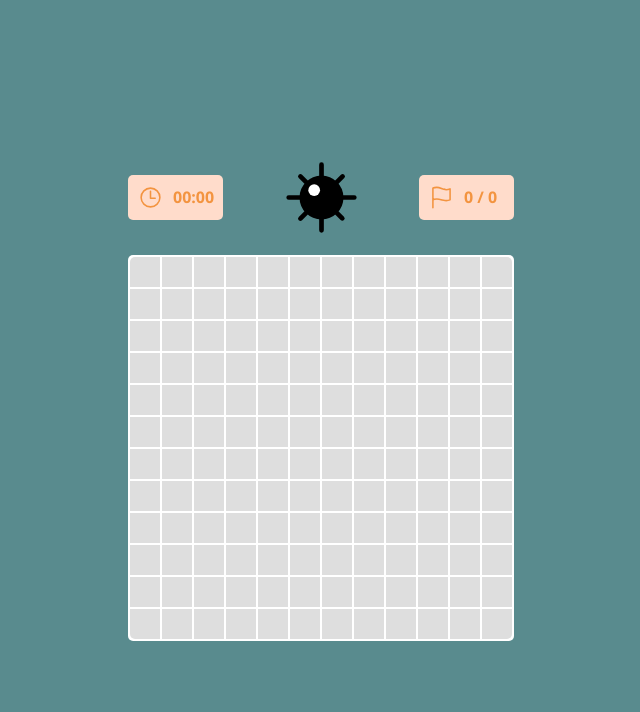
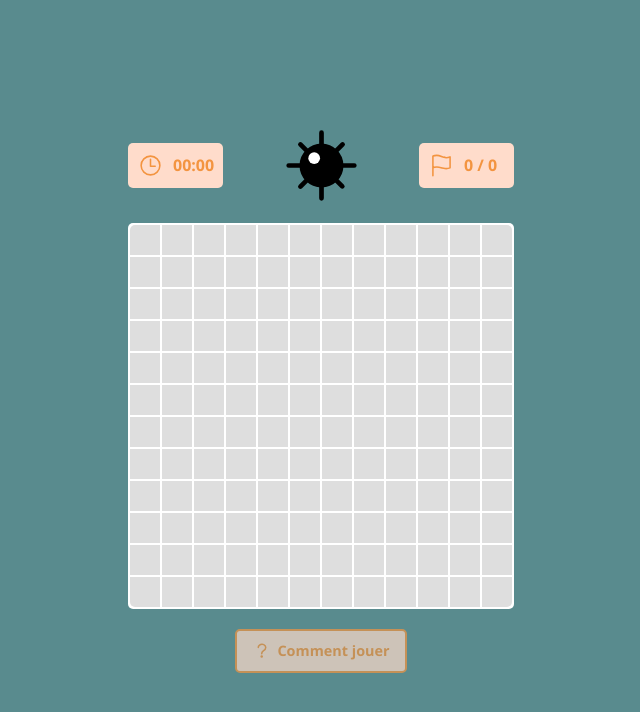
Before and after one commit to cedric69lt/Minesweeper, a React (Create React App) app: page / in a window 1280 px wide. Shown: the top 712 px of the page, without its empty margins (319-959 px from the left). Built offline with nearby package versions, Linux system fonts and the light colour scheme.

Commit message:
✨ (Game): Help popup
Help popup to learn how to play

```diff
--- a/src/App.scss
+++ b/src/App.scss
@@ -17,4 +17,25 @@
 			width: 75px;
 		}
 	}
+
+	& > .helpButton {
+		display: grid;
+		grid-template-columns: 20px 1fr;
+		align-items: center;
+		gap: 5px;
+		padding: 10px 15px;
+		border: 2px solid #f39440;
+		border-radius: 5px;
+		background-color: #ffdccb;
+		font-size: 0.9em;
+		font-weight: 600;
+		color: #f39440;
+		opacity: 0.7;
+		cursor: pointer;
+		transition: opacity 0.3s ease;
+
+		&:hover {
+			opacity: 1;
+		}
+	}
 }
--- a/src/App.tsx
+++ b/src/App.tsx
@@ -1,5 +1,9 @@
 // ---------------------------------------------------------------------------------------------------------------------
 //!                                                       Imports
+// ---------------------------------------------------------------------------------------------------------------------
+
+// ------------------------------------------------------ React --------------------------------------------------------
+import { useState } from 'react';
 // ---------------------------------------------------------------------------------------------------------------------
 
 // ----------------------------------------------------- Context -------------------------------------------------------
@@ -10,14 +14,18 @@ import { RecoilRoot } from 'recoil';
 import Grid from './components/Grid/Grid';
 import Timer from './components/Stats/Timer/Timer';
 import MinesCounter from './components/Stats/MinesCounter/MinesCounter';
+import Help from './components/Help/Help';
 // ---------------------------------------------------------------------------------------------------------------------
 
 // ----------------------------------------------------- Styles --------------------------------------------------------
+import Logo from './assets/logo';
 import './App.scss';
-import Logo from './assets/logo';
+import Question from './assets/question';
 // ---------------------------------------------------------------------------------------------------------------------
 
 const App = () => {
+	const [helpDisplayed, displayHelp] = useState(false);
+
 	return (
 		<div className='App'>
 			<RecoilRoot>
@@ -27,7 +35,21 @@ const App = () => {
 					<MinesCounter />
 				</div>
 				<Grid />
+				<button
+					className='helpButton'
+					onClick={() => displayHelp(true)}
+				>
+					<Question />
+					<span>Comment jouer</span>
+				</button>
 			</RecoilRoot>
+			{helpDisplayed && (
+				<Help
+					onClose={() => {
+						displayHelp(false);
+					}}
+				/>
+			)}
 		</div>
 	);
 };
--- /dev/null
+++ b/src/assets/close.tsx
@@ -0,0 +1,20 @@
+const Close = (props: any) => {
+	return (
+		<svg
+			xmlns='http://www.w3.org/2000/svg'
+			viewBox='0 0 512 512'
+			{...props}
+		>
+			<path
+				fill='none'
+				stroke='currentColor'
+				strokeLinecap='round'
+				strokeLinejoin='round'
+				strokeWidth='32'
+				d='M368 368L144 144M368 144L144 368'
+			/>
+		</svg>
+	);
+};
+
+export default Close;
--- /dev/null
+++ b/src/assets/question.tsx
@@ -0,0 +1,26 @@
+const Question = (props: any) => {
+	return (
+		<svg
+			xmlns='http://www.w3.org/2000/svg'
+			viewBox='0 0 512 512'
+			{...props}
+		>
+			<path
+				d='M160 164s1.44-33 33.54-59.46C212.6 88.83 235.49 84.28 256 84c18.73-.23 35.47 2.94 45.48 7.82C318.59 100.2 352 120.6 352 164c0 45.67-29.18 66.37-62.35 89.18S248 298.36 248 324'
+				fill='none'
+				stroke='currentColor'
+				strokeLinecap='round'
+				strokeMiterlimit='10'
+				strokeWidth='40'
+			/>
+			<circle
+				cx='248'
+				cy='399.99'
+				r='32'
+				fill='currentColor'
+			/>
+		</svg>
+	);
+};
+
+export default Question;
--- /dev/null
+++ b/src/components/Help/Help.tsx
@@ -0,0 +1,43 @@
+// ---------------------------------------------------------------------------------------------------------------------
+//!                                                       Imports
+// ---------------------------------------------------------------------------------------------------------------------
+
+// ----------------------------------------------------- Assets --------------------------------------------------------
+import Close from '../../assets/close';
+import './styles.scss';
+// ---------------------------------------------------------------------------------------------------------------------
+
+const Help = ({ onClose }: { onClose: () => void }) => {
+	return (
+		<div className='helpContainer'>
+			<div className='helpPopup'>
+				<div className='header'>
+					<p className='title'>Comment jouer ?</p>
+					<button
+						className='closeButton'
+						onClick={onClose}
+					>
+						<Close />
+					</button>
+				</div>
+				<div className='content'>
+					<p>
+						Pour commencer, il suffit de cliquer n'importe où sur la grille.
+						<br />
+						Les cases vides vont alors se dévoiler jusqu'à atteindre les cases contenant des numéros.
+						<br />
+						<br />
+						Chaque numéro indique que dans les 8 cases autour de celle-ci, il y a X bombes (numéro affiché).
+						<br />
+						Le but est de dévoiler toute la grille sans faire exploser une bombe en cliquant dessus.
+						<br />
+						<br />
+						Pour éviter tout accident, vous pouvez poser un drapeau sur les cases où vous pensez qu'il y a une bombe en faisant clic droit. Le clic sera alors désactivé jusqu'à ce que vous retiriez le drapeau.
+					</p>
+				</div>
+			</div>
+		</div>
+	);
+};
+
+export default Help;
--- /dev/null
+++ b/src/components/Help/styles.scss
@@ -0,0 +1,62 @@
+.helpContainer {
+	z-index: 10;
+	position: absolute;
+	display: flex;
+	justify-content: center;
+	align-items: center;
+	width: 100svw;
+	height: 100svh;
+	background-color: rgba(0, 0, 0, 0.4);
+	backdrop-filter: blur(7px);
+
+	& > .helpPopup {
+		display: flex;
+		flex-direction: column;
+		width: 95svw;
+		max-width: 600px;
+		border-radius: 5px;
+		background-color: #ffeee5;
+		color: #f39440;
+
+		& > .header {
+			display: grid;
+			grid-template-columns: 1fr 30px;
+			gap: 30px;
+			padding: 15px;
+			border-bottom: 1px solid #f39440;
+			box-shadow: 0 0 3px #ffdccb;
+			clip-path: inset(0 0 -3px 0);
+
+			& > .title {
+				font-size: 1.5em;
+			}
+
+			& > .closeButton {
+				display: flex;
+				justify-content: center;
+				align-items: center;
+				padding: 2px;
+				border: none;
+				background-color: transparent;
+				cursor: pointer;
+
+				&:focus-visible {
+					outline-color: #f39440;
+				}
+
+				& > svg {
+					width: 100%;
+					color: #f39440;
+				}
+			}
+		}
+
+		& > .content {
+			display: flex;
+			flex-direction: column;
+			padding: 15px;
+			width: 100%;
+			line-height: 1.4em;
+		}
+	}
+}
```
